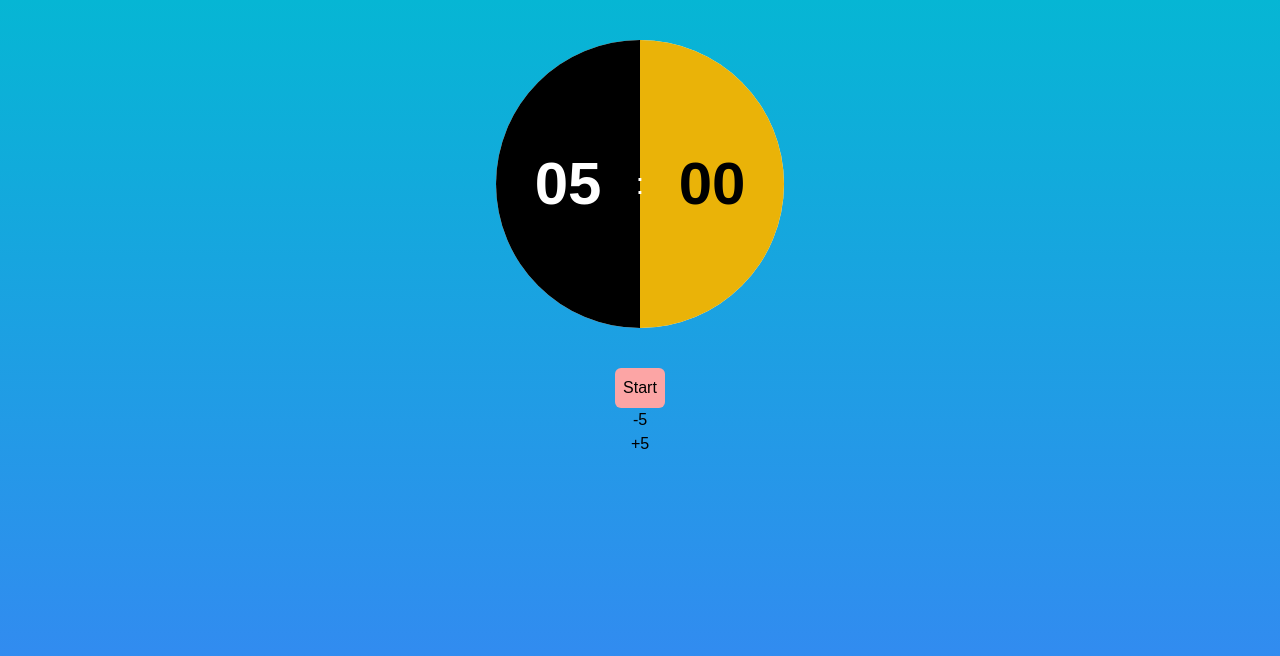
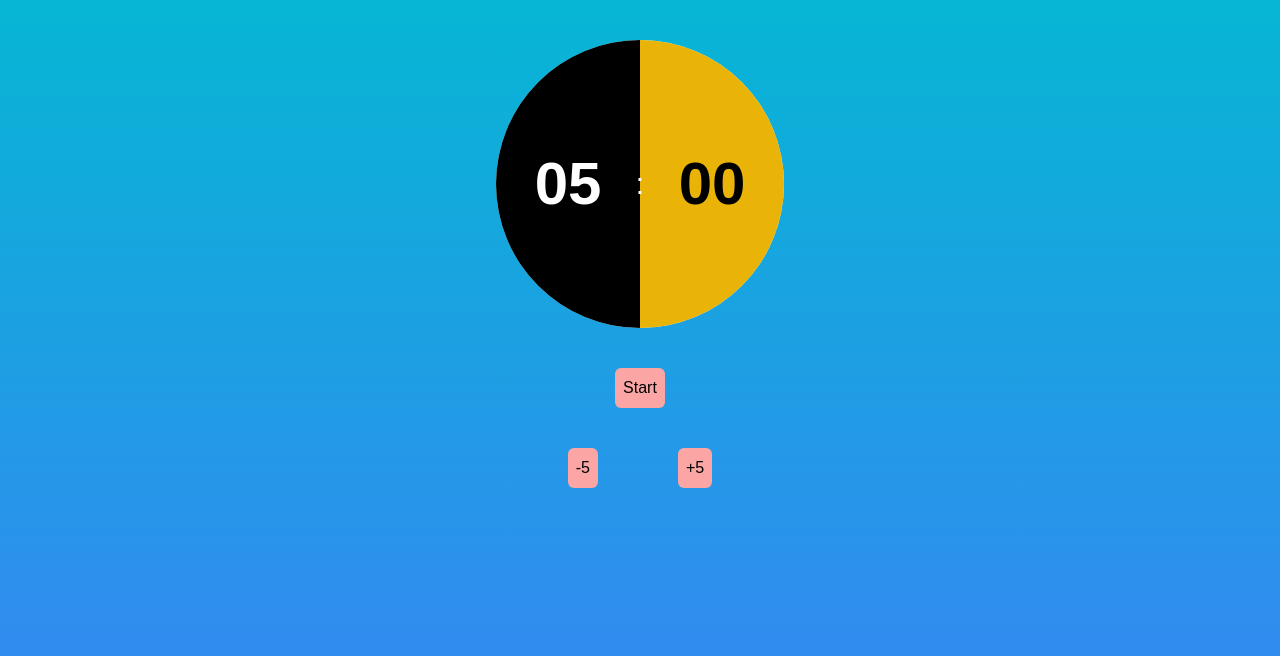
Before and after one commit to WSMomo/ZenSoul, a React (Vite) app: page / in a window 1280 px wide. Shown: the top 656 px of the page. Built offline with nearby package versions, Linux system fonts and the light colour scheme.

Commit message:
buttons fixed

```diff
--- a/src/scenes/workout/index.tsx
+++ b/src/scenes/workout/index.tsx
@@ -64,8 +64,20 @@ export default function Workout() {
         {isRunning && timer === 0 && "Restart"}
       </button>
 
-      <button onClick={handleDecreaseTimer}>-5</button>
-      <button onClick={handleIncreaseTimer}>+5</button>
+      <div>
+        <button
+          onClick={handleDecreaseTimer}
+          className="bg-red-300 m-10 p-2 rounded-md"
+        >
+          -5
+        </button>
+        <button
+          onClick={handleIncreaseTimer}
+          className="bg-red-300 m-10 p-2 rounded-md"
+        >
+          +5
+        </button>
+      </div>
     </div>
   );
 }
```
Also changed, not shown: 1 other file (tests, documents, lock files or other folders).
